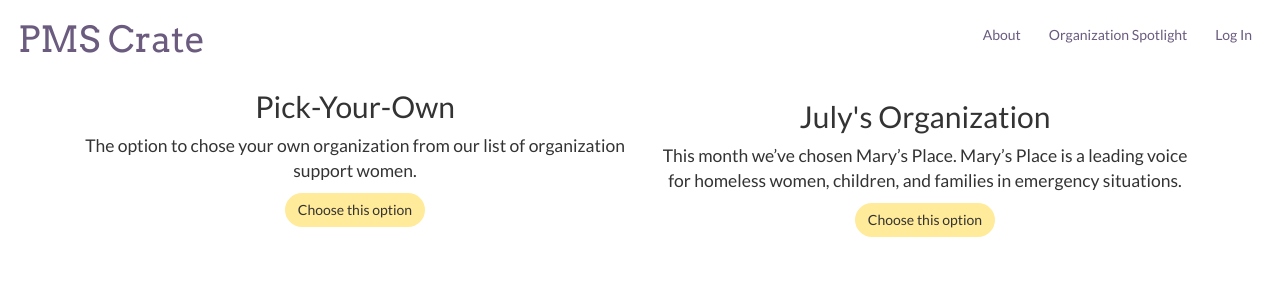
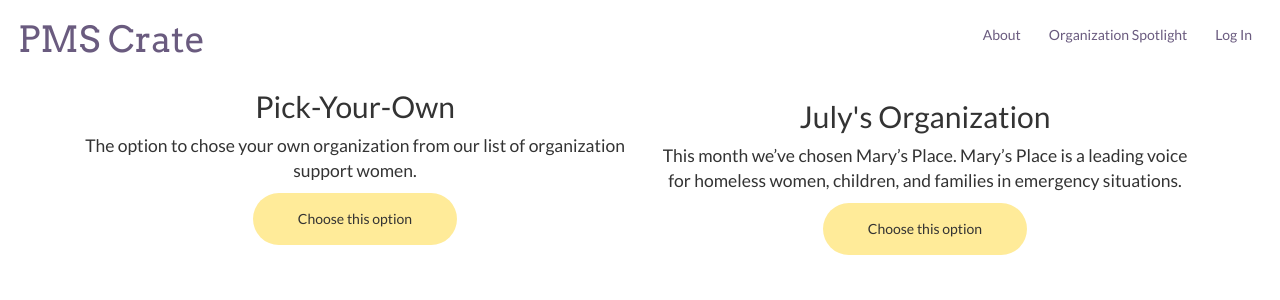
Before and after one commit to FrankenSam/HackingforHumanity2017, a React (Create React App) app in the folder pms.care/: page / in a window 1280 px wide. Both pictures are taken after a click on the button "Sounds great, let's start!". Shown: the top 300 px of the page. Built offline with nearby package versions, Linux system fonts and the light colour scheme.

Commit message:
made buttons fatter

```diff
--- a/pms.care/src/App.css
+++ b/pms.care/src/App.css
@@ -63,6 +63,7 @@
 .btn{
   background-color:#ffeb99;
   border-radius:70em;
+  padding: 15px 44px 15px 44px;
 }
 
 .getStarted {
```
